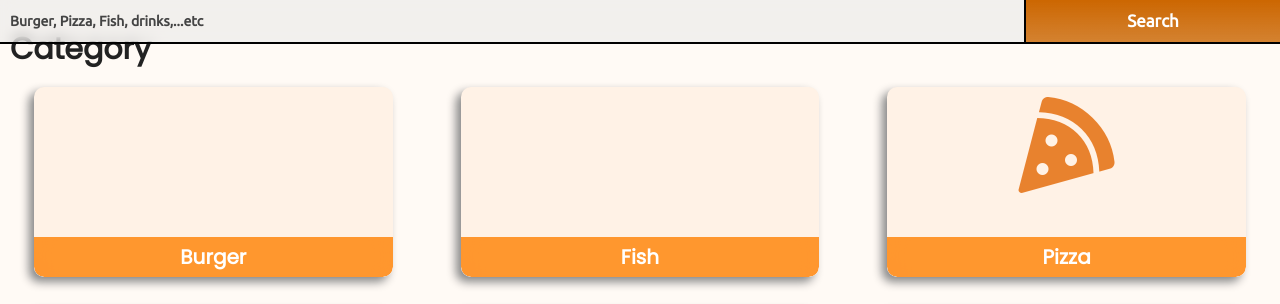
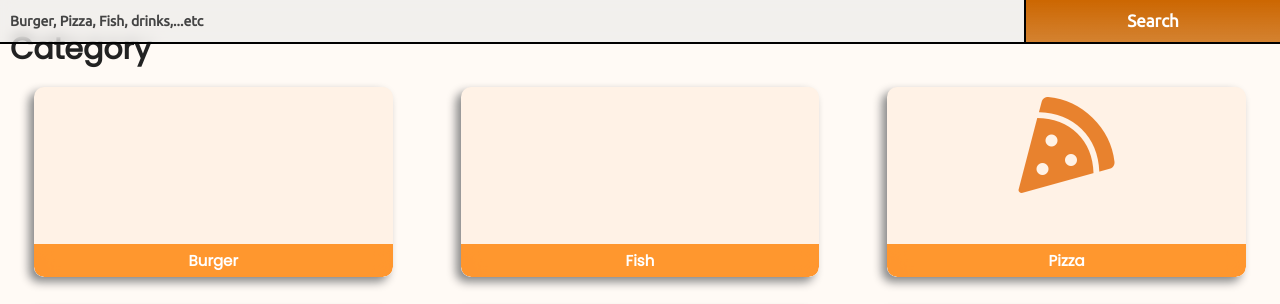
Before and after one commit to Faris-Hmd/Elneenlen-Restaurant-, a PHP site: page /HTML/menu.html in a window 1280 px wide. Shown: the part 43-347 px from the top of the page. Run offline with PHP 8.4, Linux system fonts and the light colour scheme.

Commit message:
update menu.css

```diff
--- a/CSS/menu.css
+++ b/CSS/menu.css
@@ -17,7 +17,6 @@ body {
 	width:100%;
 	border:none;
 	height:100px;
-		scroll-behavior: smooth;
 }
 .nav-frame{
 	position:fixed;
@@ -76,7 +75,7 @@ form {
 	backdrop-filter: blur(10px);
 	background: hsla(30, 100%, 50%, 80%);
 	font-weight:800;
-	font-size:20px;
+	font-size:15px;
 	padding: 5px;
 	margin: auto;
 	color: #fff;
```
